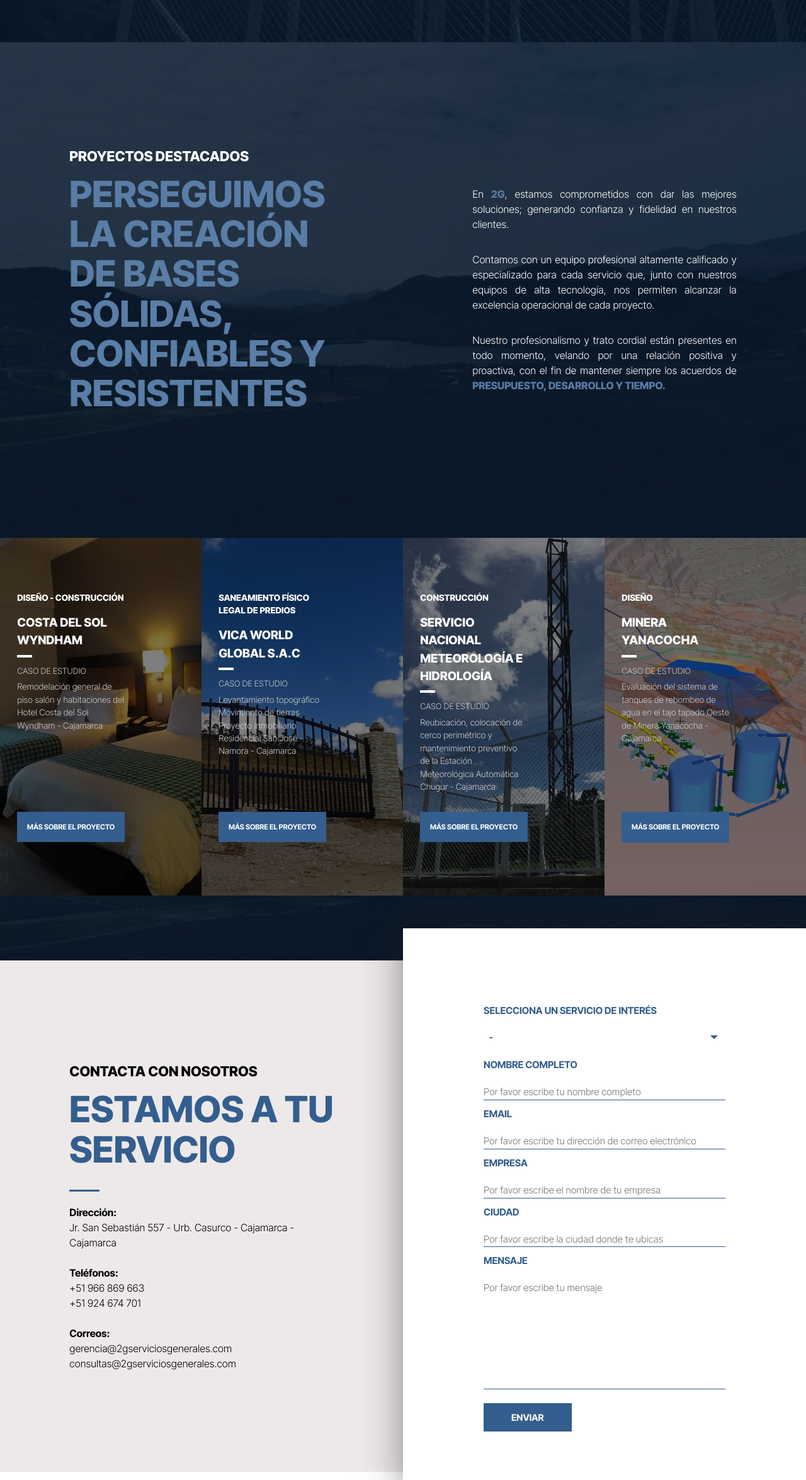
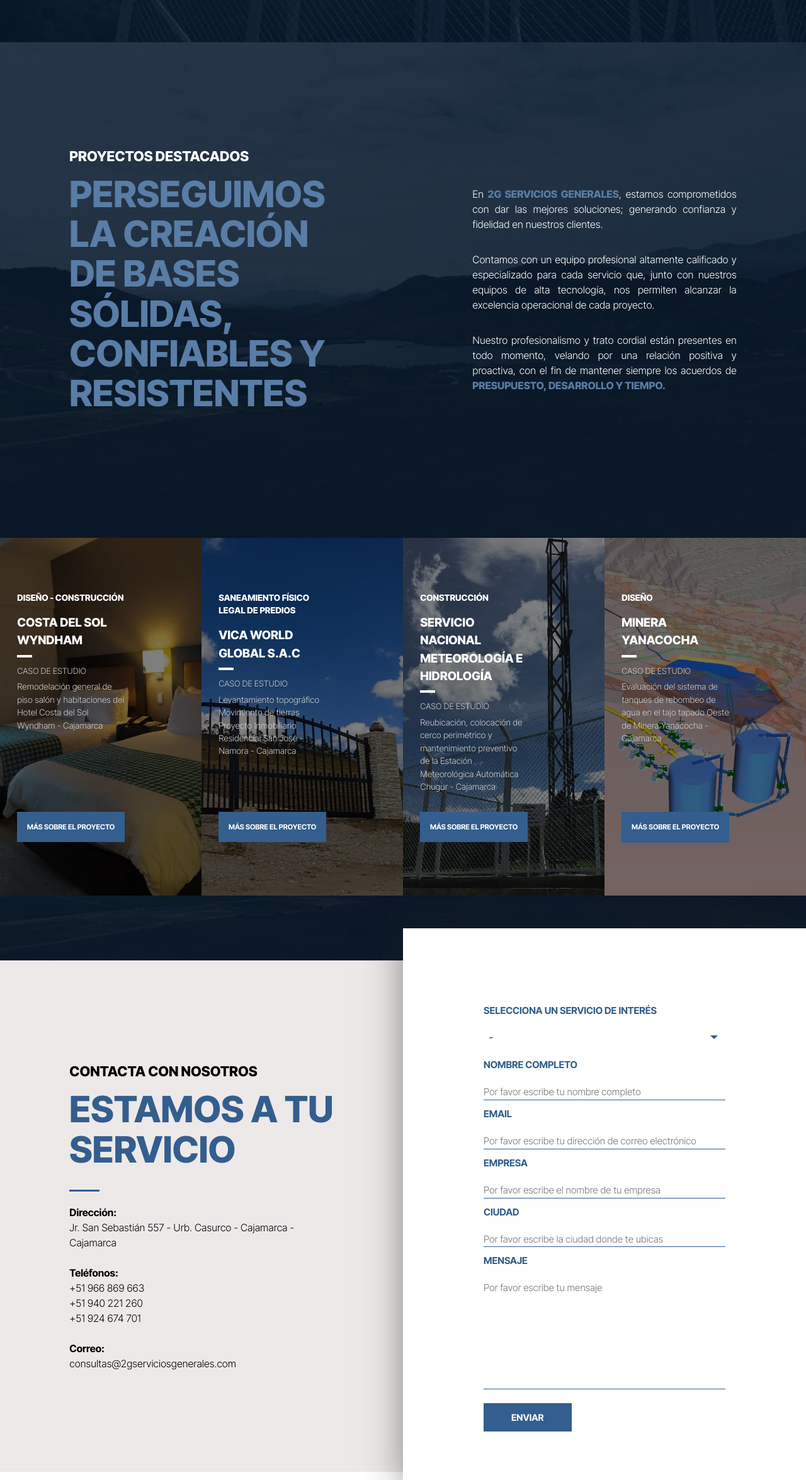
Before and after one commit to MarceloLopezS/2g-servicios-generales, a React (Create React App) app: page / in a window 1280 px wide. Shown: the part 2462-4812 px from the top of the page at 63% size. Built offline with nearby package versions, Linux system fonts and the light colour scheme.

Commit message:
Update projects intro and contact info

```diff
--- a/src/components/ContacUs/ContactUs.js
+++ b/src/components/ContacUs/ContactUs.js
@@ -107,11 +107,11 @@ const ContactUs = ({ reference }) => {
                 <div className='contact-us__info'>
                     <p className='contact-us__info-title'>Teléfonos:</p>
                     <p>+51 966 869 663</p>
+                    <p>+51 940 221 260</p>
                     <p>+51 924 674 701</p>
                 </div>
                 <div className='contact-us__info'>
-                    <p className='contact-us__info-title'>Correos:</p>
-                    <p>gerencia@2gserviciosgenerales.com</p>
+                    <p className='contact-us__info-title'>Correo:</p>
                     <p>consultas@2gserviciosgenerales.com</p>
                 </div>
             </section>
--- a/src/components/Projects/Projects.js
+++ b/src/components/Projects/Projects.js
@@ -24,7 +24,7 @@ const Projects = ({ reference }) => {
                 </div>
                 <div className='text-neutral-100 text-align-justify'>
                     <p>
-                        En <span className='highlighted text-accent-400'>2G</span>, estamos comprometidos con dar las mejores soluciones; generando confianza y fidelidad en nuestros clientes.
+                        En <span className='highlighted text-accent-400'>2G Servicios Generales</span>, estamos comprometidos con dar las mejores soluciones; generando confianza y fidelidad en nuestros clientes.
                     </p>
                     <p className='padding-top-150'>
                         Contamos con un equipo profesional altamente calificado y especializado para cada servicio que,
```
